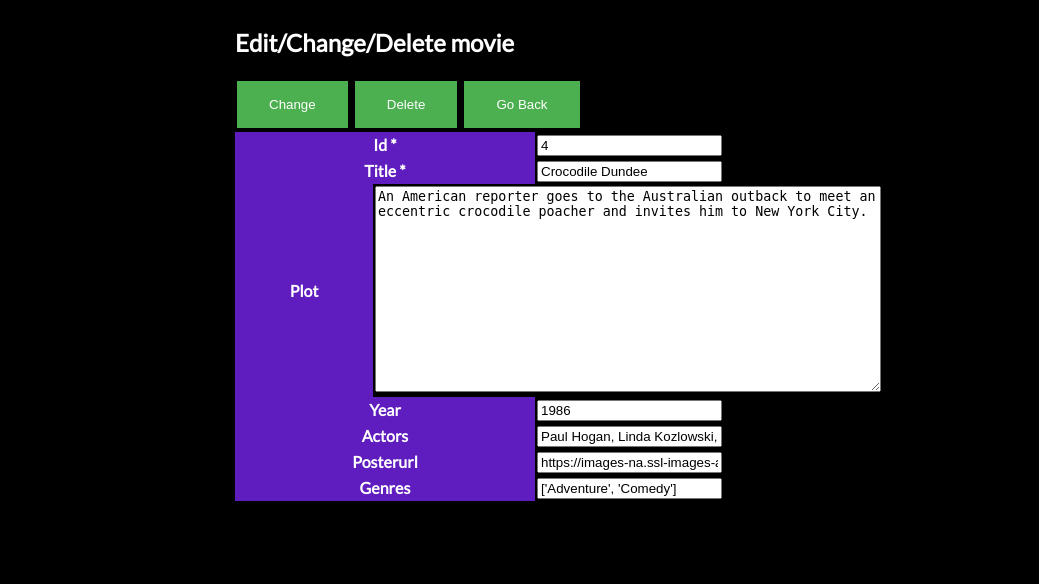
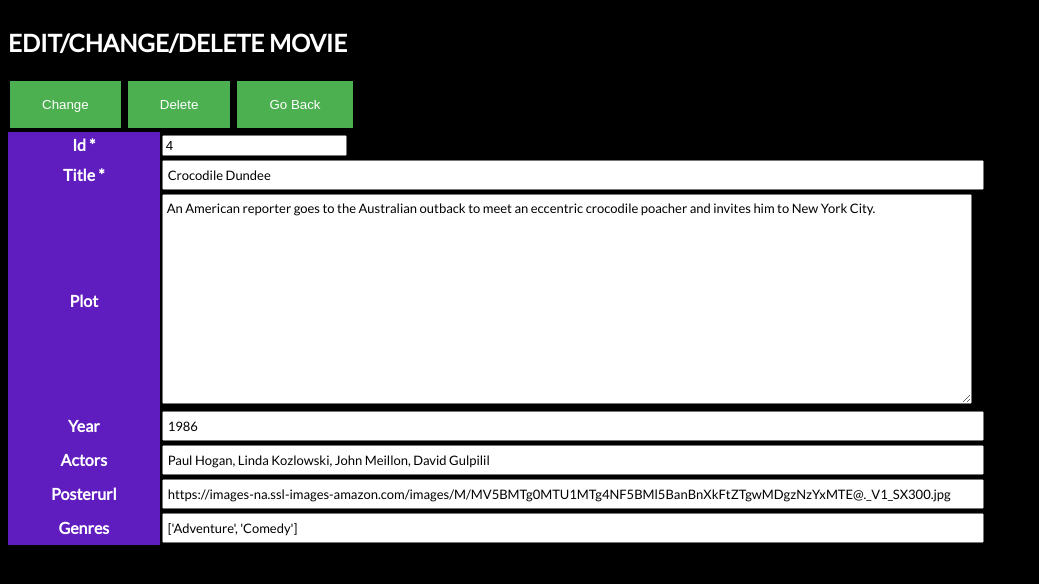
Before and after one commit to KatarzynaKuich/TODOS-_BILIOTEKA, a Flask app: page /api/v1/films/1 in a window 1280 px wide. Shown: the top 584 px of the page, without its empty margins (0-1039 px from the left). Run offline with Flask 2, Linux system fonts and the light colour scheme; lists and menus that the app fills with data are empty.

Commit message:
formatting form 2

```diff
--- a/app.py
+++ b/app.py
@@ -37,12 +37,10 @@ def film_details(film_id):
           films.save_all()
           return redirect(url_for("films_list"))  # after update go back to films database
        if request.form['submit_button'] == 'Delete':
-
            result = films.delete(film_id-1)
            if not result:
                 abort(404)
            return redirect(url_for("films_list"))
-
        elif request.form['submit_button'] == 'Go Back':
             print("back")
             return redirect(url_for("films_list"))  # after update go back to films database
--- a/static/mystyles.css
+++ b/static/mystyles.css
@@ -34,11 +34,9 @@ add_movie  form{
     margin-bottom: 0.5rem;
     font-size: 1.2rem;
 }
-
 td {
   text-align: left;
   padding: 2px;
-
 }
 th {
   background-color: #5f1cbe;
@@ -46,10 +44,13 @@ th {
 
 
 }
+
 form textarea#plot {
-     width: 500px;
+     width: 800px;
      height: 200px;
-     max-width: 500px;
+     max-width: 800px;
+     font-size: 13px;
+     font-family: "Lato",sans-serif ;
 }
 .content{
     display: flex;
@@ -66,3 +67,12 @@ input[type=button], input[type=submit], input[type=reset] {
   margin: 4px 2px;
   cursor: pointer;
 }
+input[type="text"], input[type="password"], textarea, select {
+
+    font-size: 13px;
+    height: 18px;
+    line-height: 18px;
+    padding: 4px;
+    width: 810px;
+    font-family: "Lato",sans-serif ;
+}
--- a/templates/film_details.html
+++ b/templates/film_details.html
@@ -4,7 +4,7 @@ MY MOVIE LIBRARY
 {% endblock title %}
 {% block mycontent %}
 <section>
-    <h2> Edit/Change/Delete movie </h2>
+    <h1> EDIT/CHANGE/DELETE MOVIE </h1>
 
 
 
@@ -21,11 +21,11 @@ MY MOVIE LIBRARY
 
             {% for field in form if field.widget.input_type != 'hidden' %}
             <table>
-                <col width="300px"/>
-                <th >{{ field.label }} {% if field.flags.required %}*{% endif %}</th>
+                <col width="800px"/>
+                <th style="width:15%" >{{ field.label }} {% if field.flags.required %}*{% endif %}</th>
 
                 <td >{{ field }}</td>
-                {% endfor %}
+                    {% endfor %}</div>
             </table>
  </section>
 
```
Also changed, not shown: templates/films_lib.html (+5 -6 lines).
